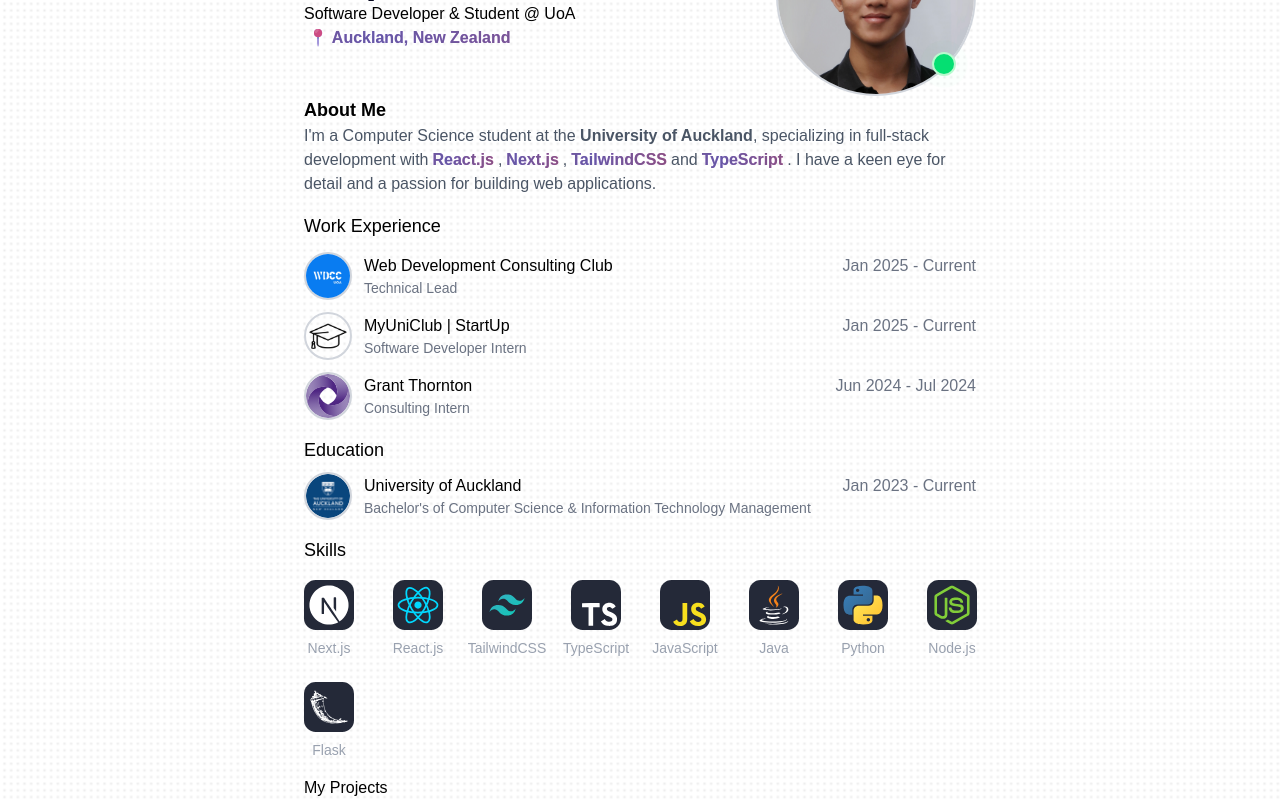
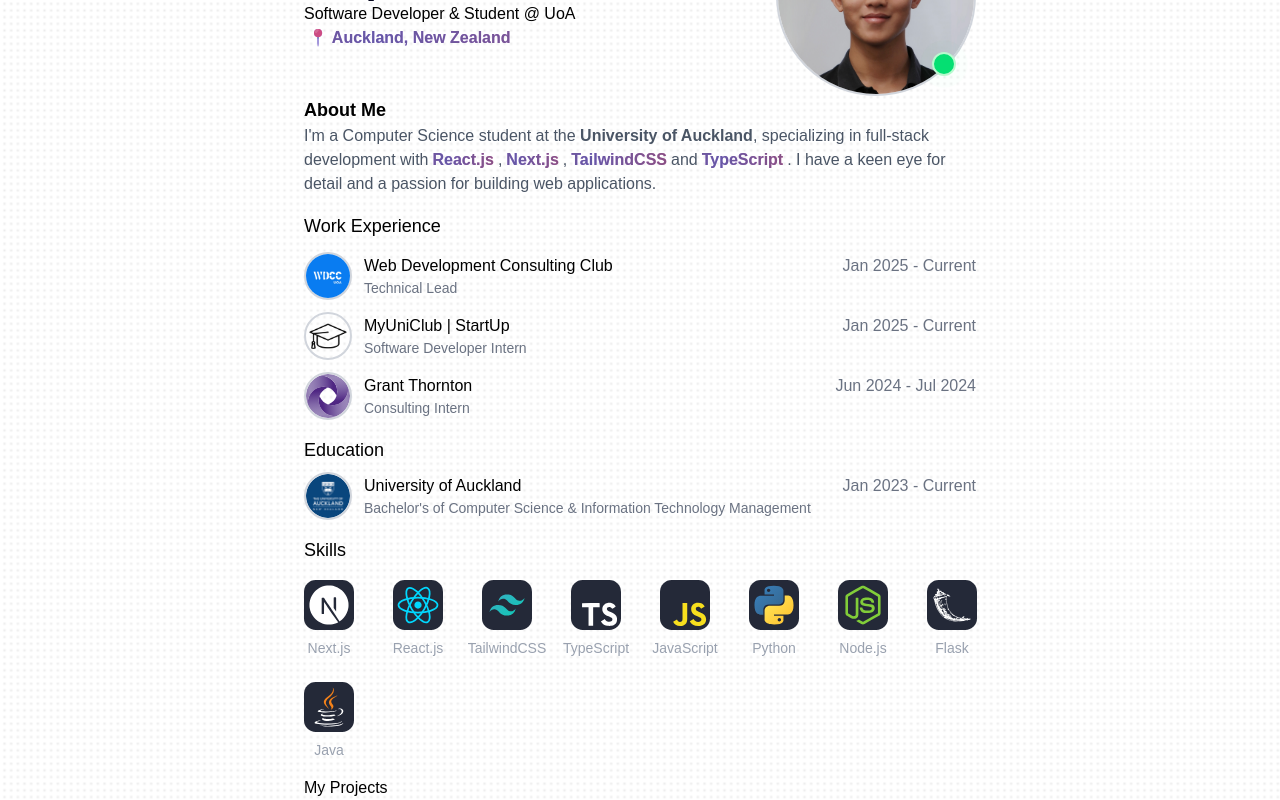
Before and after one commit to cchiem/portfolio, a Next.js app: page / in a window 1280 px wide. Shown: the part 264-1064 px from the top of the page. Built offline with nearby package versions, Linux system fonts and the light colour scheme; a web font is replaced by a local one.

Commit message:
patching java icon

```diff
--- a/src/app/components/Skills.tsx
+++ b/src/app/components/Skills.tsx
@@ -17,10 +17,10 @@
                     name="JavaScript"
                     source="/assets/icons/JavaScript.svg"
                 />
-                <Skill name="Java" source="/assets/icons/Java.svg" />
                 <Skill name="Python" source="/assets/icons/python.svg" />
                 <Skill name="Node.js" source="/assets/icons/nodejs.svg" />
                 <Skill name="Flask" source="/assets/icons/flask.svg" />
+                <Skill name="Java" source="/assets/icons/Java.svg" />
             </div>
         </div>
     )
```
